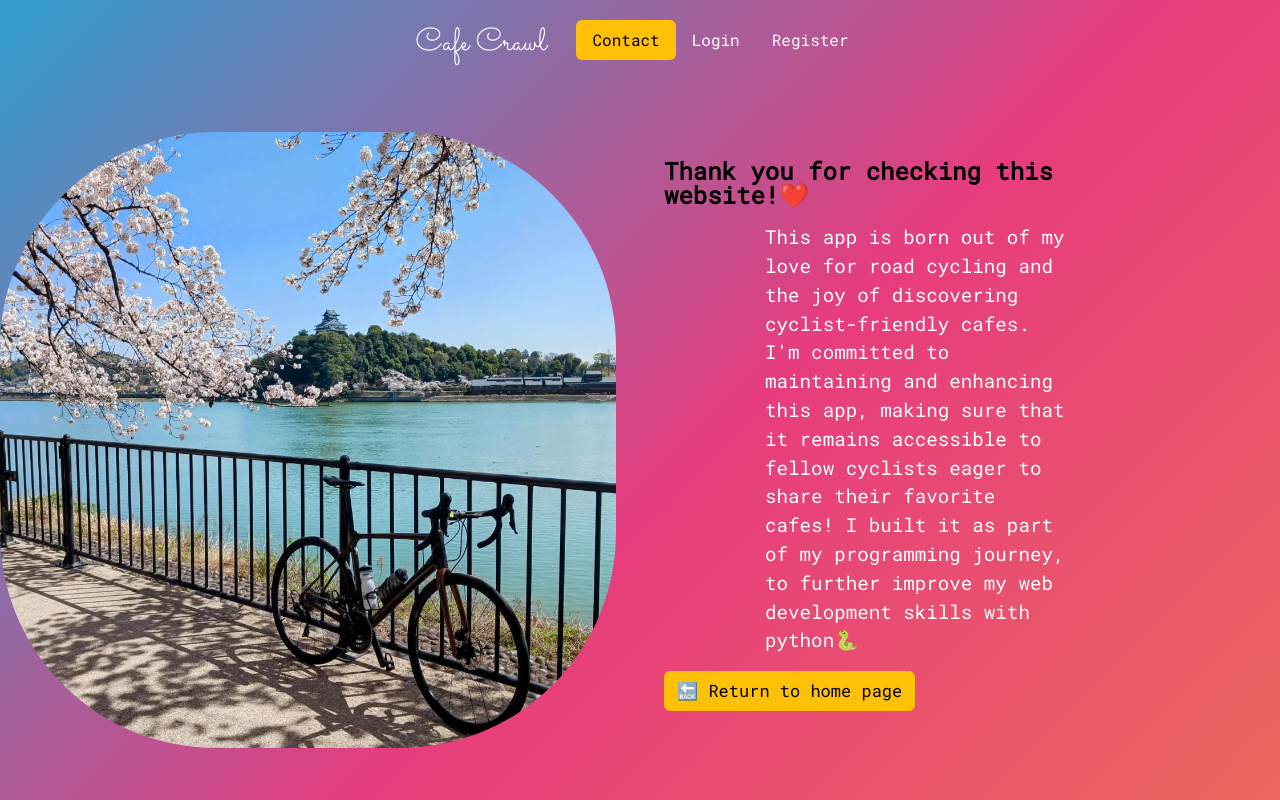
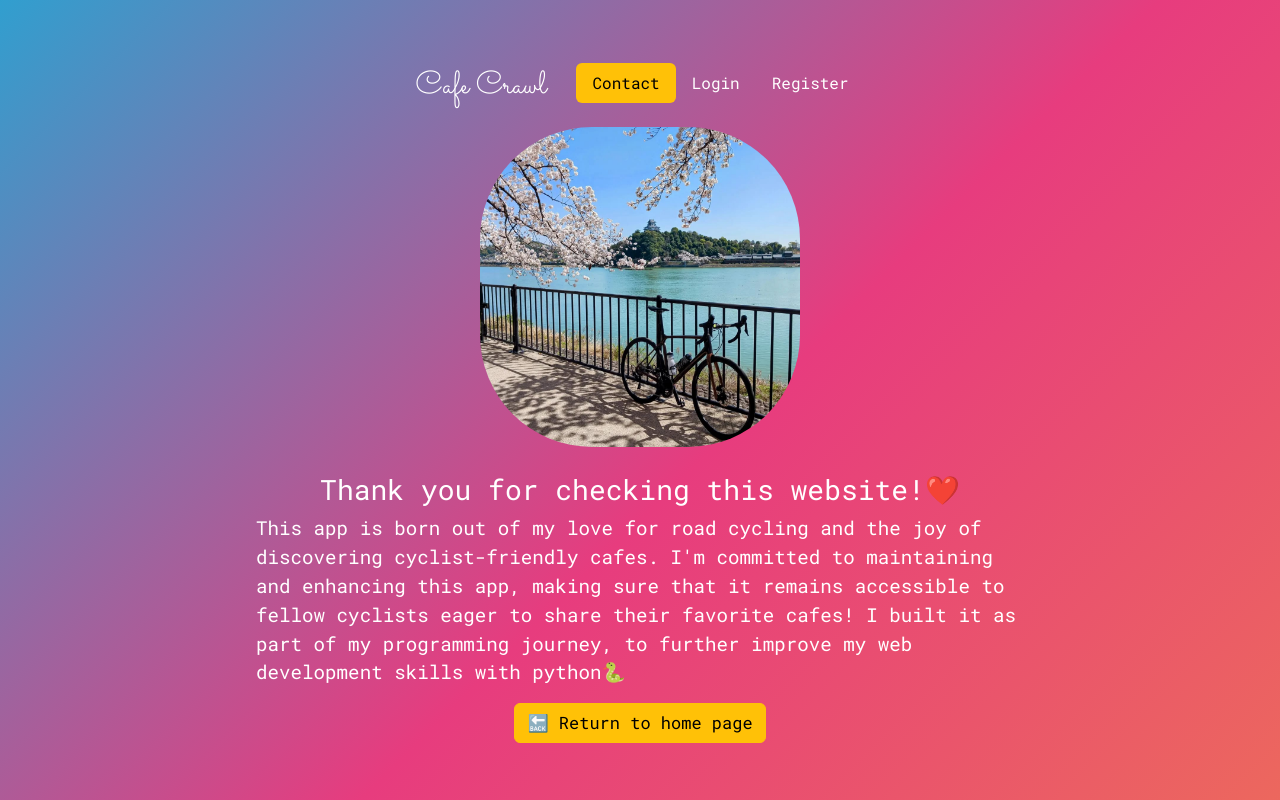
Before and after one commit to CamilleOnoda/Coffee-wifi-collection, a Flask app: page /about in a window 1280 px wide. Run offline with Flask 3, Linux system fonts and the light colour scheme; some libraries are stand-ins or nearby versions.

Commit message:
Change the structure and replaced bootstrap class with custom flex-container

```diff
--- a/templates/about.html
+++ b/templates/about.html
@@ -12,13 +12,11 @@
       <li class="nav-item"><a href="{{url_for('logout')}}" class="nav-link">Log out</a></li>
       {% endif %}
   </header>
-  <div class="row flex-m-row-reverse align-items-center g-5 py-5">
-    <div class="col-10 col-sm-8 col-lg-6">
-      <img src="/static/images/inuyama-sakura.jpg" class="d-block mx-lg-auto img-fluid" alt="Bootstrap Themes"loading="lazy">
+  <div class="flex-container">
+    <div class="img">
+      <img src="/static/images/inuyama-sakura.jpg">
     </div>
-    <div class="col-md-5">
-      <h4 class="display-8 fw-bold text-body-emphasis lh-1 mb-3">
-        Thank you for checking this website!❤️</h4>
+    <h3>Thank you for checking this website!❤️</h3>
     <p>This app is born out of my love for road cycling and the
       joy of discovering cyclist-friendly cafes.
       I'm committed to maintaining and enhancing this app, making sure that it
@@ -32,5 +30,4 @@
         🔙 Return to home page</a>
   </div>
 </div>
-</div>
 {% endblock %}
```
Lines whose indentation alone changed are shown as unchanged.
